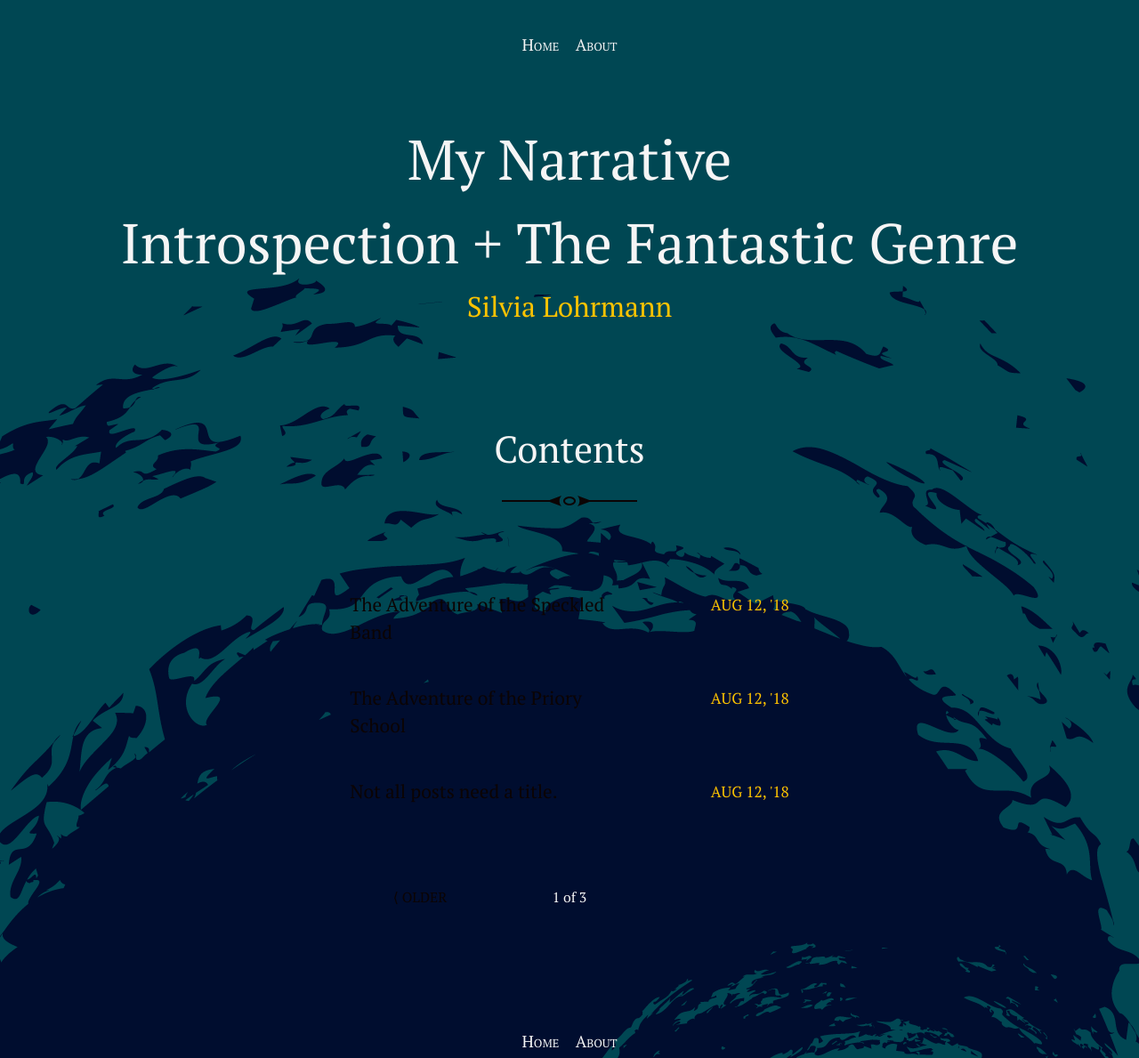
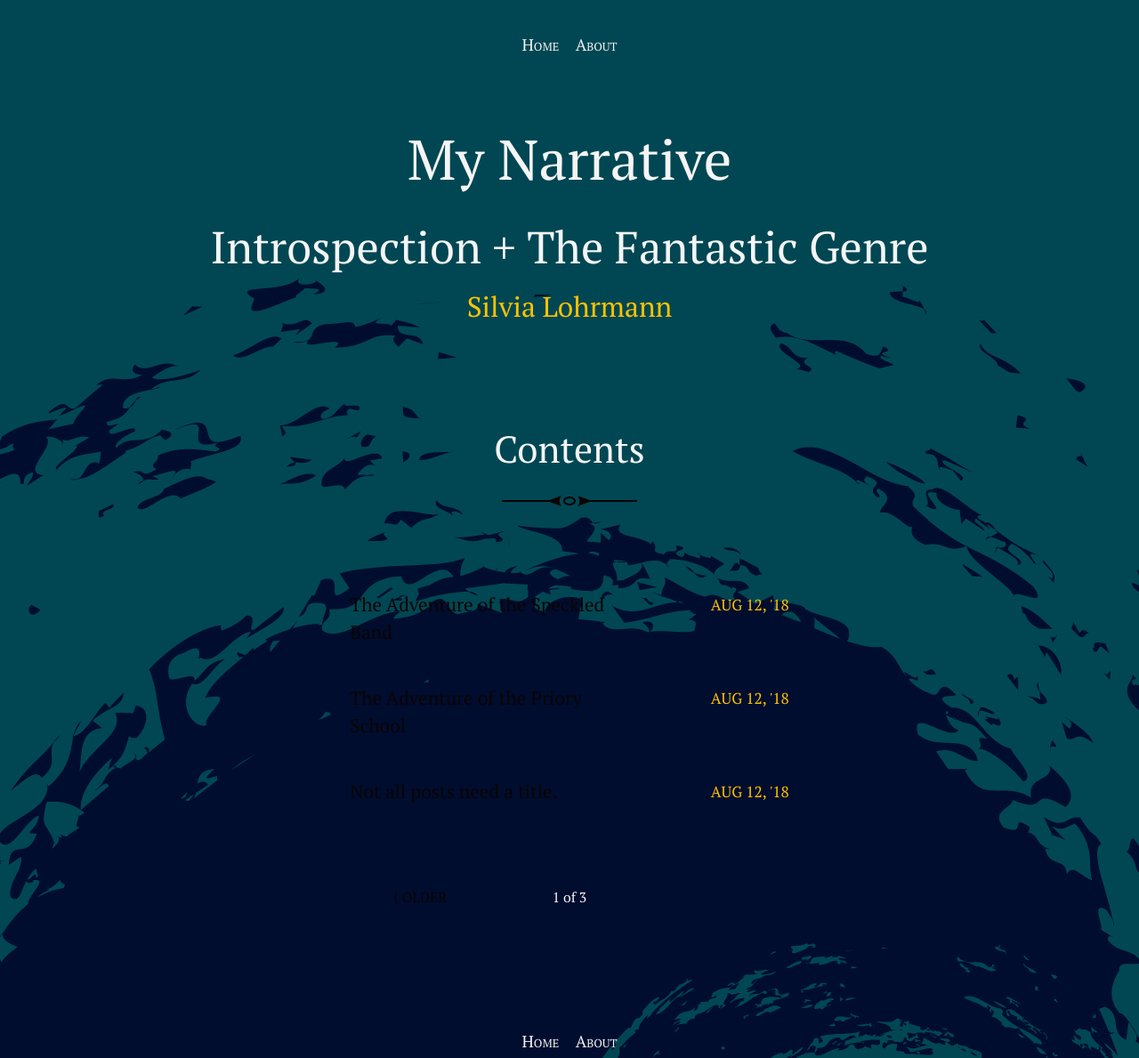
Before and after one commit to silvialohrmann/editorial, a Jekyll site: the page built from index.html, in a window 1280 px wide. Shown: the whole page at 89% size. Built offline with Jekyll 4.4.1, drawn with Linux system fonts in a browser that asks for light colours; the list of posts is cut into pages by our own code.

Commit message:
Update _masthead.scss

```diff
--- a/_sass/_masthead.scss
+++ b/_sass/_masthead.scss
@@ -15,6 +15,10 @@
   }
 }
 
+.title-description {
+  font-size: 80%;
+  }
+
 .site-masthead h2 {
   color: $muted-text-color;
   font-size: 1.25em;
```
